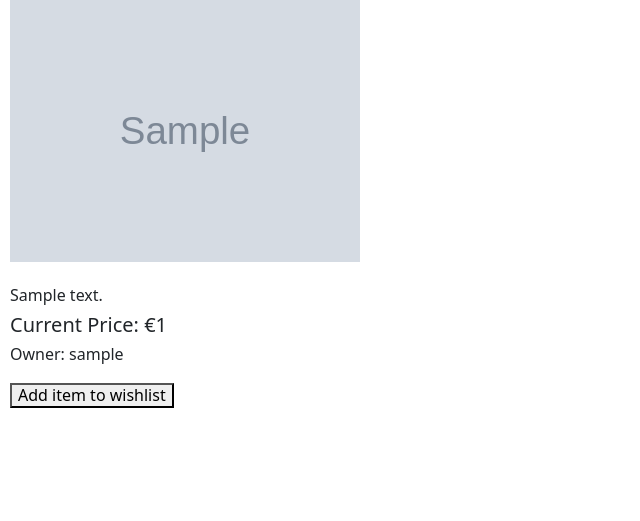
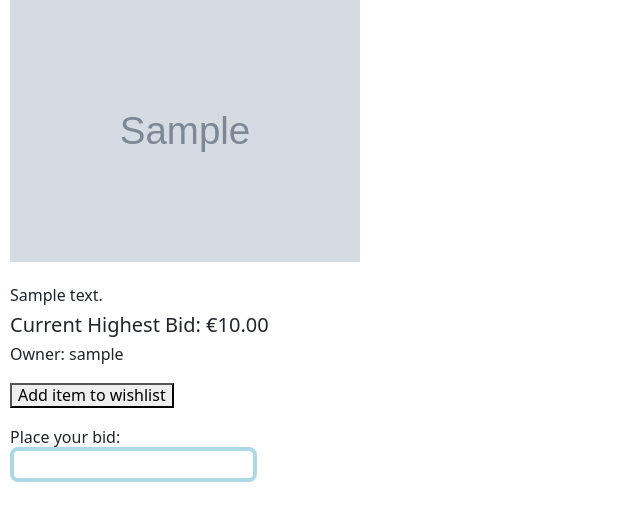
Before and after one commit to minprog-platforms/project-commerce-django-LarsKinkel, a Django app: page /1 in a window 1280 px wide. Shown: the part 247-768 px from the top of the page, without its empty margins (0-640 px from the left). Run offline with Django 3.2, Linux system fonts and the light colour scheme; tables that the repository leaves empty hold one stand-in row (values such as "Sample post"); grey boxes marked "Sample" are stand-in pictures.

Commit message:
Bijwerken Procesboek, toevoegen functionaliteit van biedingen(nog niet volledig)

```diff
--- a/auctions/models.py
+++ b/auctions/models.py
@@ -20,7 +20,7 @@ class AuctionListing(models.Model):
         return f"{self.title}, {self.description} {self.startbid} {self.maker}"
 
 class AuctionBids(models.Model):
-    price = models.IntegerField()
+    price = models.DecimalField(max_digits = 12, decimal_places = 2)
     bidder = models.ForeignKey(User, on_delete=models.CASCADE, related_name="bidder")
     bid_item = models.ForeignKey(AuctionListing, on_delete=models.CASCADE, related_name="bid_item")
 
--- a/auctions/static/auctions/styles.css
+++ b/auctions/static/auctions/styles.css
@@ -30,3 +30,17 @@ textarea {
     border-radius: 10px;
     padding: 10px;
 }
+
+.succesbid {
+    color: green;
+}
+
+.errorbid {
+    color: red;
+}
+
+.bidbar {
+    border: 4px solid lightblue;
+    border-radius: 8px;
+    padding: 4px;
+}
--- a/auctions/templates/auctions/listing.html
+++ b/auctions/templates/auctions/listing.html
@@ -9,7 +9,7 @@
     {{ listing.description}} <br>
     </h6>
     <h5>
-    Current Price: €{{ listing.startbid}} <br>
+    Current Highest Bid: €{{ highest_bid }} <br>
     </h5>
     <h6> Owner: {{ listing.maker }} <br><br>
 
@@ -24,9 +24,25 @@
                 <button type="submit">Add item to wishlist</button>
             </form>
         {% endif %}
+        <br>
 
-        <!-- <a href="{% url 'add_watchlist' listing.id %}">Add item to wishlist:</a> <br> -->
-        <!-- <a href="{% url 'remove_watchlist' listing.id %}">Remove item from wishlist:</a> <br> -->
+        <form action="{% url 'placebid' listing.id %}" method="post">
+            {% csrf_token %}
+            <label for="bid">Place your bid:</label><br>
+            <input class="bidbar" type="text" id="bid" name="bid">
+        </form>
+        <br>
+        {% if updated == True %}
+            <div class = "succesbid">
+                Your bid has been placed!
+            </div>
+        {% elif updated == False %}
+            <div class="errorbid">
+                Your bid was too low. <br>
+                Make sure your bid is higher than the current highest bid.
+            </div>
+        {% endif %}
+
     </h6>
 </div>
 
--- a/auctions/urls.py
+++ b/auctions/urls.py
@@ -12,5 +12,6 @@ urlpatterns = [
     # path("<int:listing_id>", views.change_watchlist, name="change_watchlist"),
     path("<int:listing_id>/add_watchlist", views.add_watchlist, name="add_watchlist"),
     path("<int:listing_id>/remove_watchlist", views.remove_watchlist, name="remove_watchlist"),
-    path("watchlist", views.watchlist, name="watchlist")
+    path("watchlist", views.watchlist, name="watchlist"),
+    path("<int:listing_id>placebid", views.placebid, name="placebid")
 ]
--- a/auctions/views.py
+++ b/auctions/views.py
@@ -3,9 +3,12 @@ from django.db import IntegrityError
 from django.http import HttpResponse, HttpResponseRedirect
 from django.shortcuts import render
 from django.urls import reverse
+from django import forms
 
 from .models import User, AuctionListing, AuctionBids, Comments
 
+class Placebidform(forms.Form):
+    bid = forms.IntegerField(label="Place your bid")
 
 def index(request):
     active_listings = AuctionListing.objects.filter(activestatus=True)
@@ -75,19 +78,52 @@ def createlisting(request):
         image_ = request.POST["image"]
         maker_ = request.user
 
+
         newlist = AuctionListing(title = title_, description = description_, startbid = startbid_, image = image_, category = category_, maker = maker_)
         newlist.save()
+
+        firstbid = AuctionBids(price = startbid_, bid_item = newlist, bidder = maker_)
+        firstbid.save()
 
         return HttpResponseRedirect(reverse(index))
     return render(request, "auctions/createlisting.html")
 
+
+def placebid(request, listing_id):
+    if request.method == "POST":
+        listing = AuctionListing.objects.get(pk=listing_id)
+        currentbid = listing.startbid
+        bid = request.POST["bid"]
+        bid_item = listing
+        bidder = request.user
+        highest_bid = AuctionBids.objects.filter(bid_item = bid_item).order_by('-price')[0].price
+
+        if float(bid) > float(highest_bid):
+            newbid = AuctionBids(price = bid, bid_item = bid_item, bidder = bidder)
+            newbid.save()
+            updated = True
+            highest_bid = bid
+        else:
+            updated = False
+    else:
+        updated = ""
+
+    return render(request, "auctions/listing.html", {
+        "listing": listing,
+        "highest_bid": highest_bid,
+        "updated": updated
+     })
+
 def listing(request, listing_id):
     listing = AuctionListing.objects.get(id=listing_id)
     watchlistbutton = request.user in listing.watchlist.all()
+    highest_bid = AuctionBids.objects.filter(bid_item = listing).order_by('-price')[0].price
+
     return render(request, "auctions/listing.html", {
         "listing": listing,
-        "watchlistbutton": watchlistbutton
-    })
+        "watchlistbutton": watchlistbutton,
+        "highest_bid": highest_bid,
+     })
 
 def add_watchlist(request, listing_id):
     listing = AuctionListing.objects.get(pk=listing_id)
```
Also changed, not shown: 1 other file.
